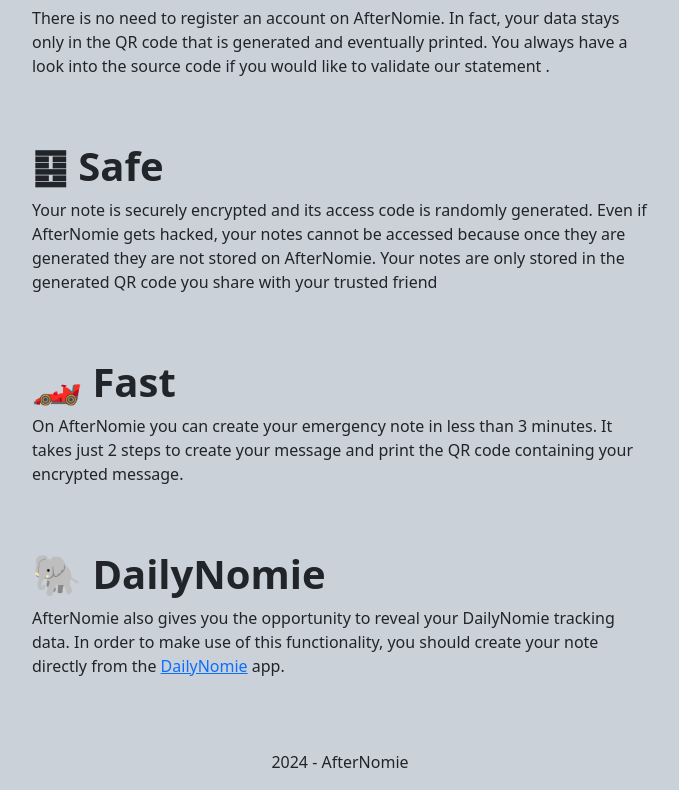
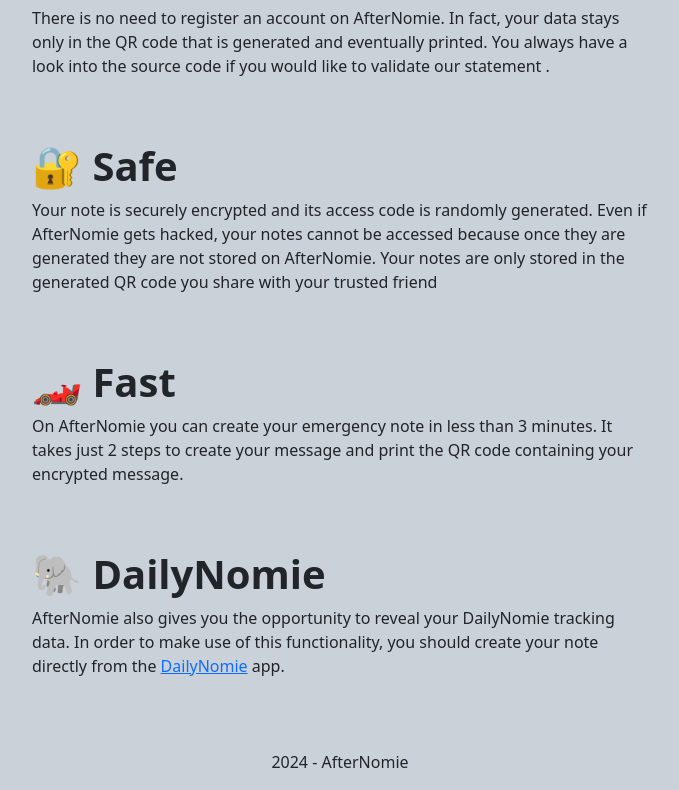
Before and after one commit to dailynomie/afternomie1-oss, a SvelteKit app: page / in a window 1280 px wide. Shown: the part 1041-1831 px from the top of the page, without its empty margins (300-979 px from the left). Built offline with nearby package versions, Linux system fonts and the light colour scheme.

Commit message:
Cleaned Description

```diff
--- a/src/routes/+page.svelte
+++ b/src/routes/+page.svelte
@@ -59,7 +59,7 @@
 							</div>
 							<div class="row mt-4 mb-4 mt-sm-5 mb-sm-5">
 								<div class="col-12 col-md-8 offset-md-2">
-									<h1>䷕ Safe</h1>
+									<h1>🔐 Safe</h1>
 									<p>
 										Your note is securely encrypted and its access code is randomly generated. Even
 										if AfterNomie gets hacked, your notes cannot be accessed because once they are
```
